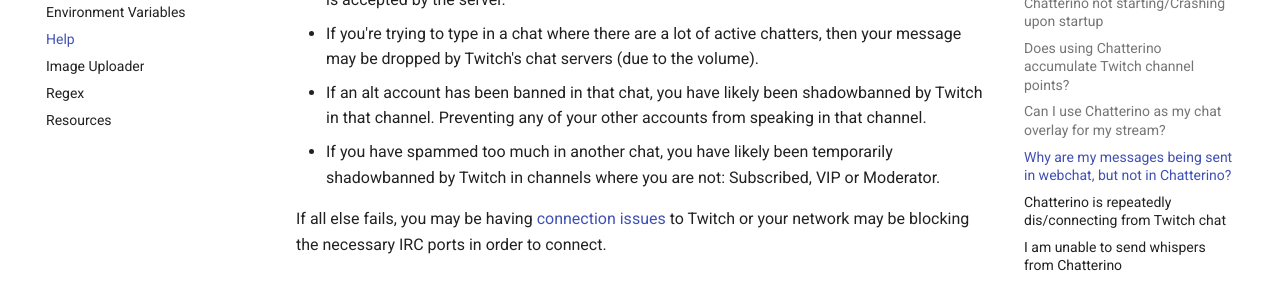
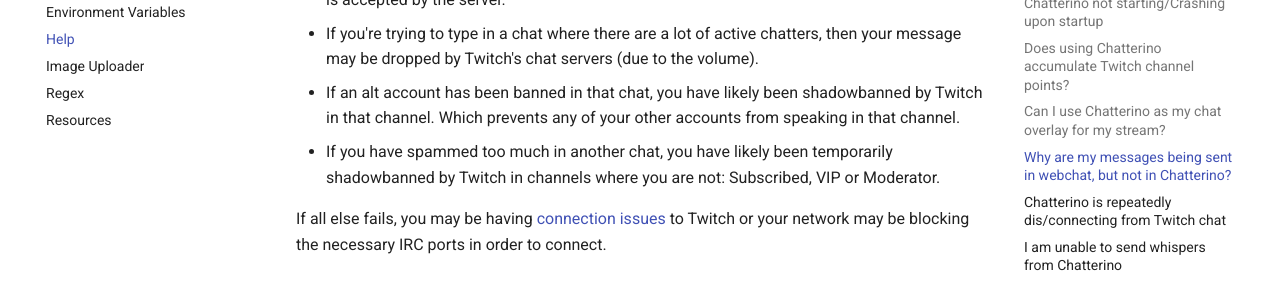
Before and after one commit to Chatterino/wiki, an MkDocs documentation site: the page built from docs/Help.md, in a window 1280 px wide and 900 px high, scrolled down 1101 px. Shown: the part 177-462 px from the top of the window. Built offline with MkDocs 1.6.1 and Material for MkDocs 9.7.7, drawn with Linux system fonts in a browser that asks for light colours; comment, search, counter and statistics services are not loaded.

Commit message:
Fix more shit

```diff
--- a/docs/Help.md
+++ b/docs/Help.md
@@ -29,7 +29,7 @@
 
 - If your message is not sent in Chatterino, it is likely not sent in webchat either. Webchat renders messages whether they are sent or not, Chatterino will only render the message if it is accepted by the server.
 - If you're trying to type in a chat where there are a lot of active chatters, then your message may be dropped by Twitch's chat servers (due to the volume).
-- If an alt account has been banned in that chat, you have likely been shadowbanned by Twitch in that channel. Preventing any of your other accounts from speaking in that channel.
+- If an alt account has been banned in that chat, you have likely been shadowbanned by Twitch in that channel. Which prevents any of your other accounts from speaking in that channel.
 - If you have spammed too much in another chat, you have likely been temporarily shadowbanned by Twitch in channels where you are not: Subscribed, VIP or Moderator.
 
 If all else fails, you may be having [connection issues](#chatterino-is-failing-to-connect-to-chat) to Twitch or your network may be blocking the necessary IRC ports in order to connect.
```
